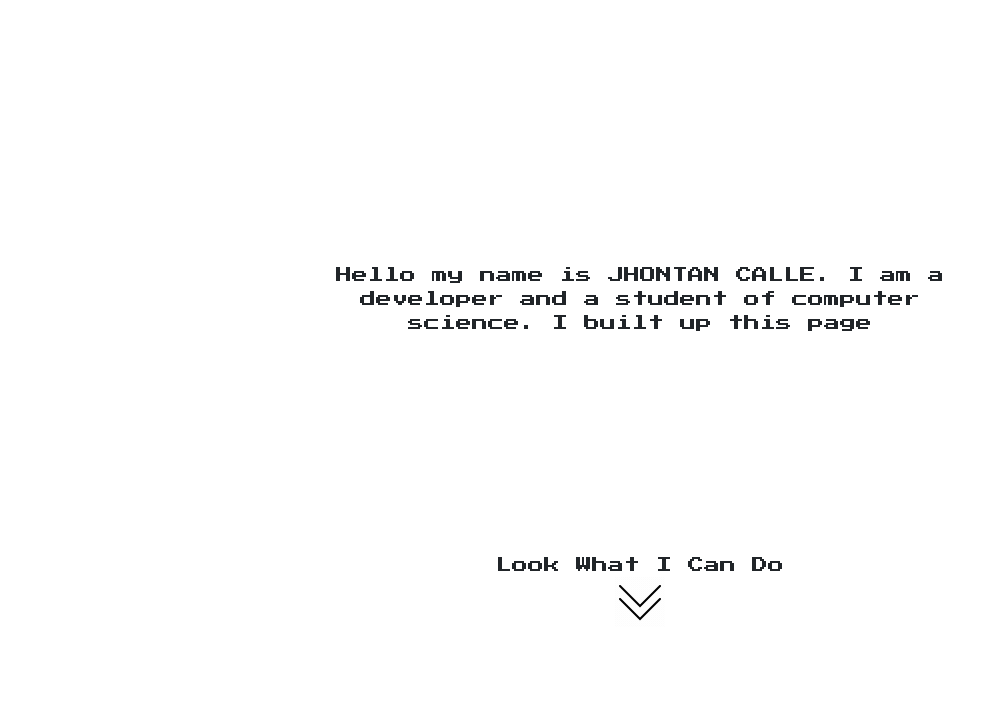
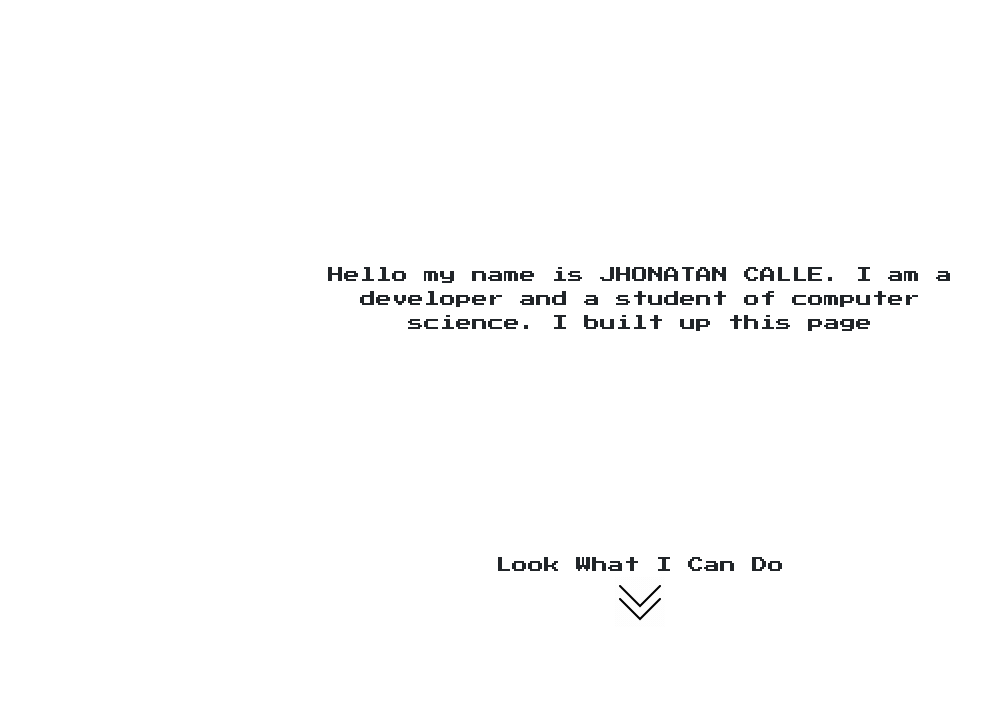
Before and after one commit to Jhonatan-calle/Jhonatan-calle.github.io, a plain HTML site: page index.html in a window 1280 px wide. Shown: the part 93-800 px from the top of the page, without its empty margins (0-1000 px from the left). Drawn offline with Linux system fonts and the light colour scheme.

Commit message:
correcion

```diff
--- a/index.html
+++ b/index.html
@@ -29,7 +29,7 @@
           <div class="col">
             <div class="position-absolute top-50 start-50 translate-middle">
               <p class="text-center font-game" style="background-color: rgb(110, 112, 240,);" >
-                Hello my name is JHONTAN CALLE. I am a developer and a student
+                Hello my name is JHONATAN CALLE. I am a developer and a student
                 of computer science. I built up this page
               </p>
             </div>
```
